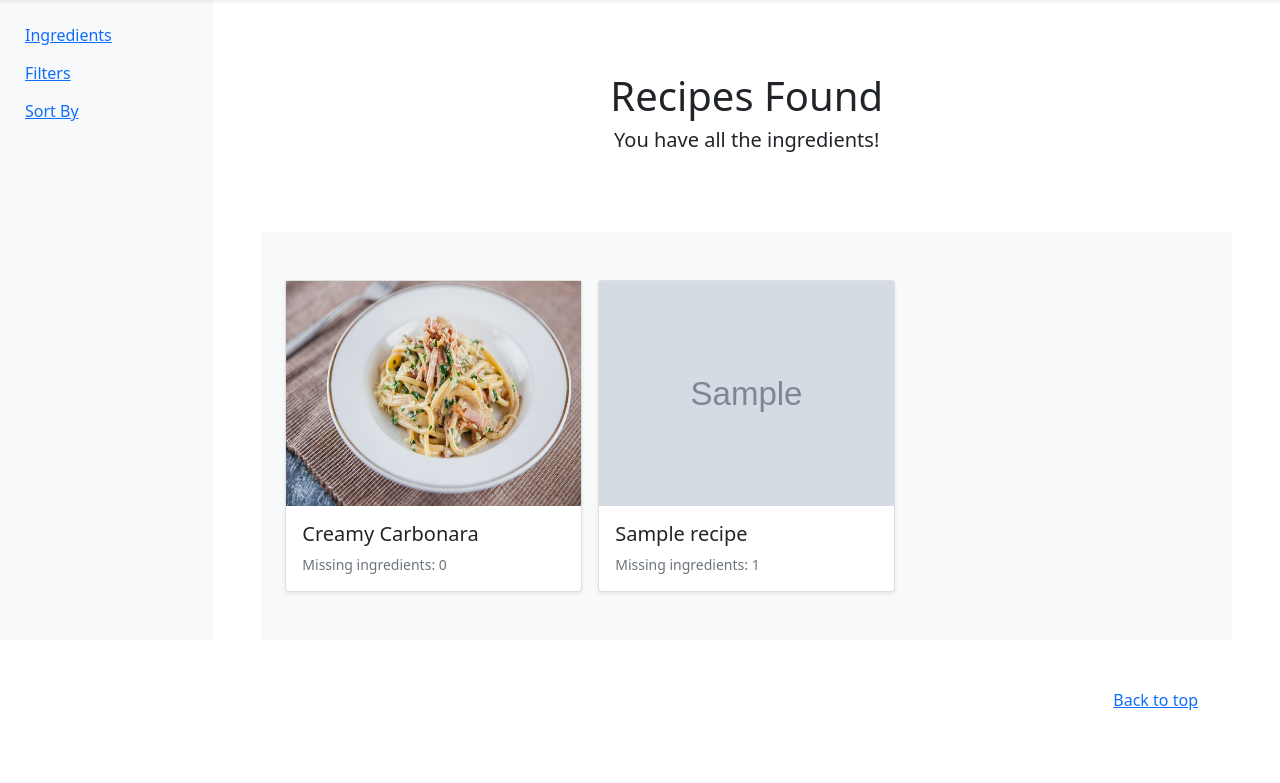
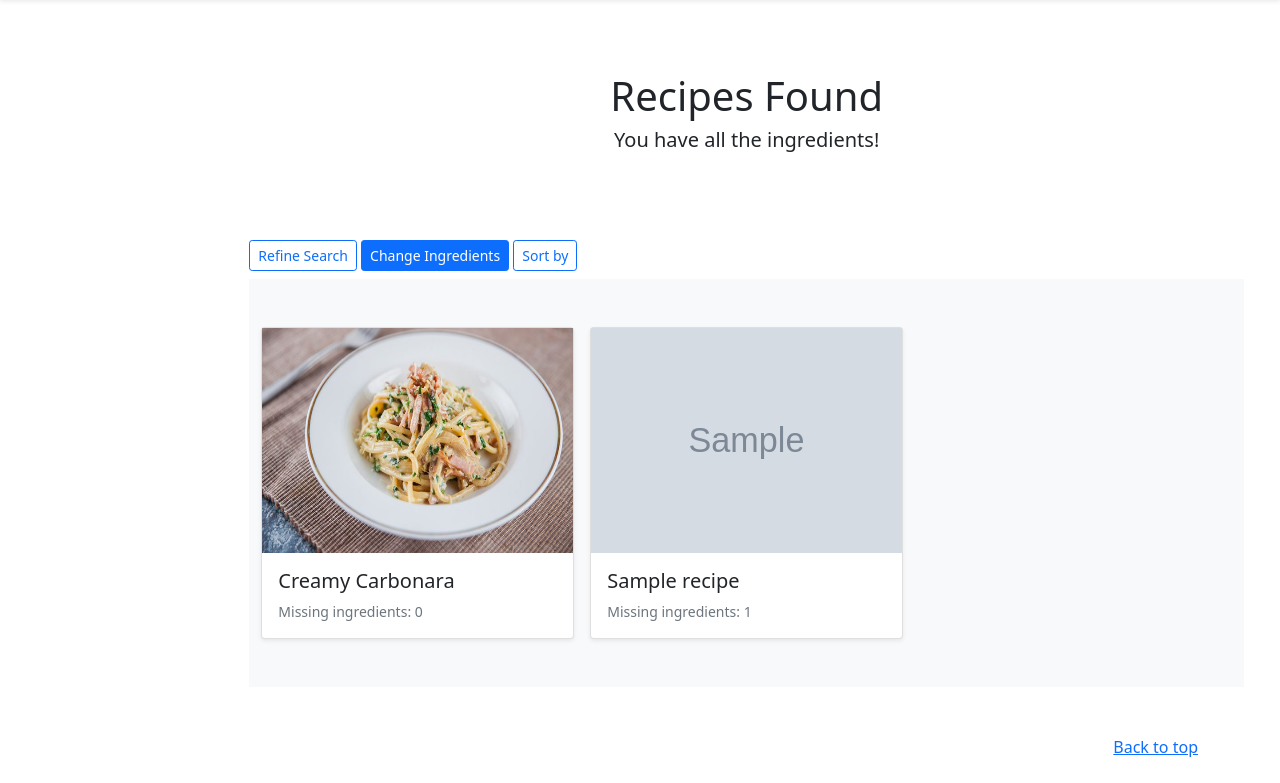
Before and after one commit to int-elligence2021/int-elligence2021.github.io, a Flask app: template templates/results_page.html in a window 1280 px wide. Shown: the part 56-839 px from the top of the page. Before the commit the page ends 766 px from the top, so only its background shows below. Run offline with Flask 2, Linux system fonts and the light colour scheme; the template is opened without the code that fills it: most values are stand-ins (such as "Sample title", 1, 10 or a date in 2020); grey boxes marked "Sample" are stand-in pictures; some libraries are stand-ins or nearby versions.

Commit message:
changed sidebar to buttons

```diff
--- a/templates/results_page.html
+++ b/templates/results_page.html
@@ -4,30 +4,24 @@
 
 {% block content %}
 
-<div class="container-fluid">
+<!-- <div class="container-fluid">
   <div class="row">
     <nav id="sidebarMenu" class="col-md-3 col-lg-2 d-md-block bg-light sidebar collapse">
       <div class="position-sticky pt-3">
         <ul class="nav flex-column">
           <li class="nav-item">
-            <button type="button" class="btn btn-link" data-bs-toggle="modal" data-bs-target="#ingredientsModal">
-              Ingredients
-            </button>
+            <button type="button" class="btn btn-primary btn-sm my-2" data-bs-toggle="modal" data-bs-target="#ingredientsModal">Change Ingredients</button>
           </li>
           <li class="nav-item">
-            <button type="button" class="btn btn-link" data-bs-toggle="modal" data-bs-target="#filtersModal">
-              Filters
-            </button>
-          </li>
+            <button type="button" class="btn btn-outline-primary btn-sm my-2" data-bs-toggle="modal" data-bs-target="#filtersModal">Change filters</button>
+          </li> -->
           <!-- Button trigger sortbyModal -->
-          <li class="nav-item">
-            <button type="button" class="btn btn-link" data-bs-toggle="modal" data-bs-target="#sortbyModal">
-              Sort By
-            </button>
+          <!-- <li class="nav-item">
+            <button type="button" class="btn btn-outline-primary btn-sm my-2" data-bs-toggle="modal" data-bs-target="#sortbyModal">Sort by</button>
           </li>
         </ul>
       </div>
-    </nav>
+    </nav> -->
 
 <!-- main -->
 <main class="col-md-9 ms-sm-auto col-lg-10 px-md-4">
@@ -42,7 +36,11 @@
       </div>
     </div>
   </section>
-
+    <!-- TODO: put centre align ingredients button, left align sort button -->
+  <button type="button" class="btn btn-outline-primary btn-sm my-2" data-bs-toggle="modal" data-bs-target="#filtersModal">Refine Search</button>
+  <button type="button" class="btn btn-primary btn-sm my-2" data-bs-toggle="modal" data-bs-target="#ingredientsModal">Change Ingredients</button>
+  <button type="button" class="btn btn-outline-primary btn-sm my-2" data-bs-toggle="modal" data-bs-target="#sortbyModal">Sort by</button>
+<!-- TODO: move container to the left -->
   <!-- album template - recipes -->
   <div class="album py-5 bg-light">
     <div class="container">
```
